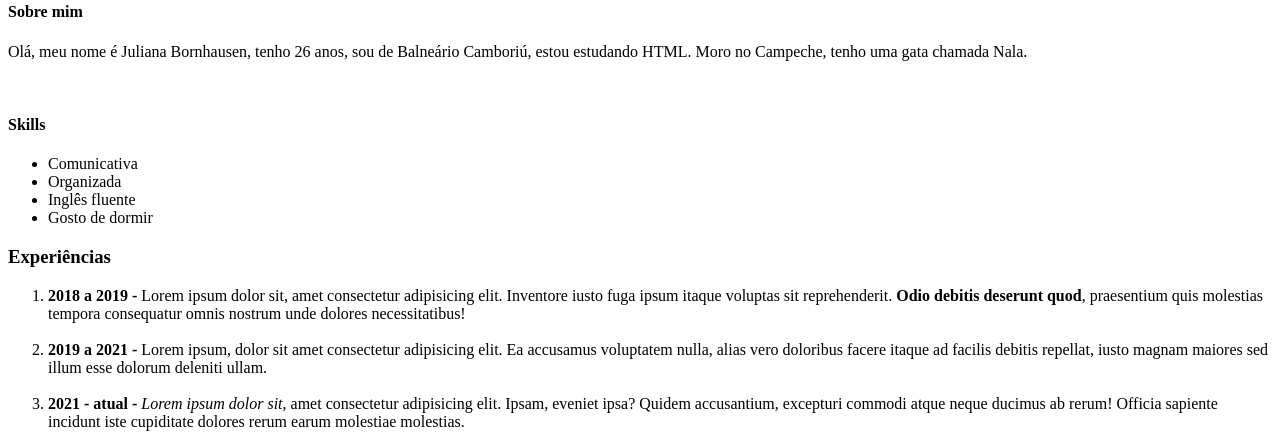
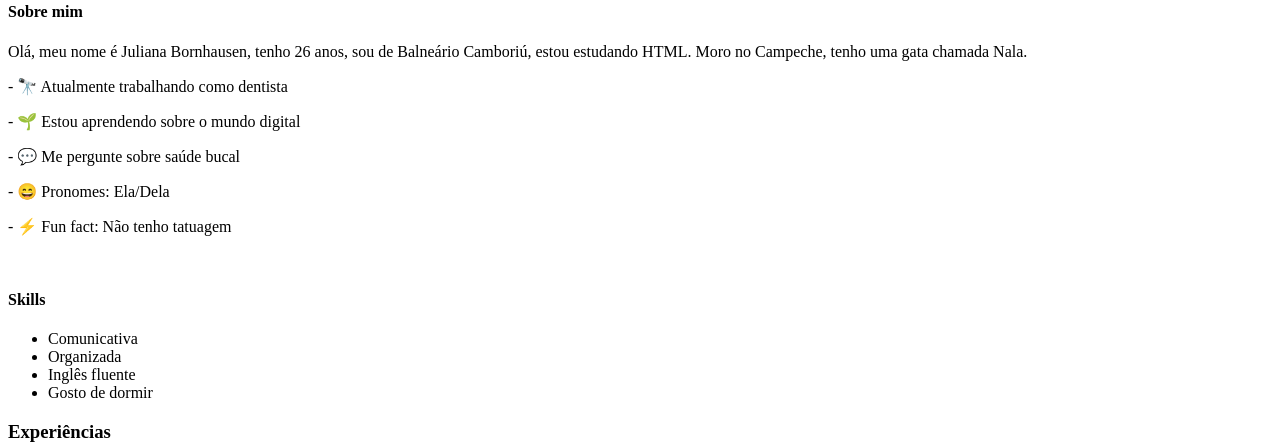
Before and after one commit to jbornhausen/jbornhausen, a plain HTML site: page index.html in a window 1280 px wide. Shown: the part 397-843 px from the top of the page. Drawn offline with Linux system fonts and the light colour scheme.

Commit message:
Add files via upload

```diff
--- a/index.html
+++ b/index.html
@@ -21,6 +21,11 @@
 
     <h4>Sobre mim</h4>
     <p id="sobre">Olá, meu nome é Juliana Bornhausen, tenho 26 anos, sou de Balneário Camboriú, estou estudando HTML. Moro no Campeche, tenho uma gata chamada Nala.</p>
+    <p>- 🔭 Atualmente trabalhando como dentista </p>
+        <p>- 🌱 Estou aprendendo sobre o mundo digital</p>
+       <p>- 💬 Me pergunte sobre saúde bucal</p>
+        <p> - 😄 Pronomes: Ela/Dela </p>
+       <p>- ⚡ Fun fact: Não tenho tatuagem</p>
 
     <br>
     <h4 id="skills">Skills</h4>
```
